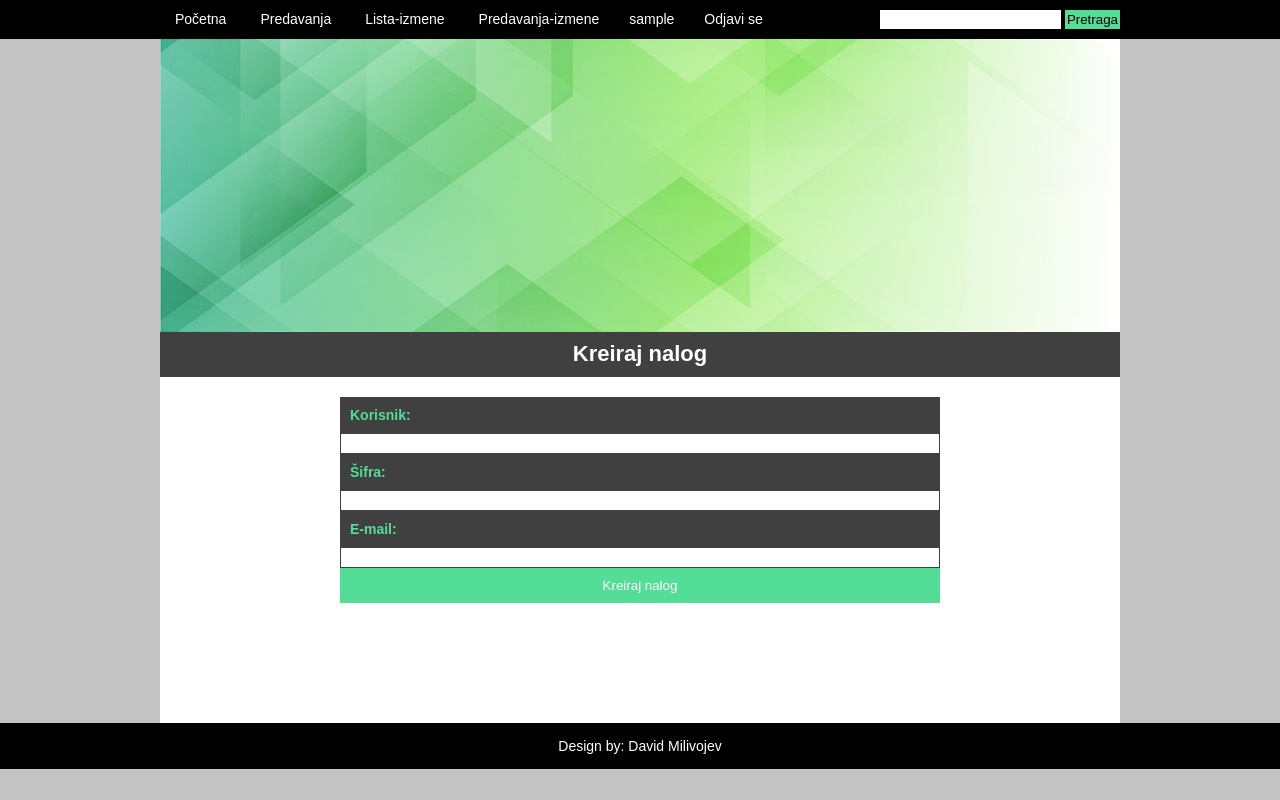
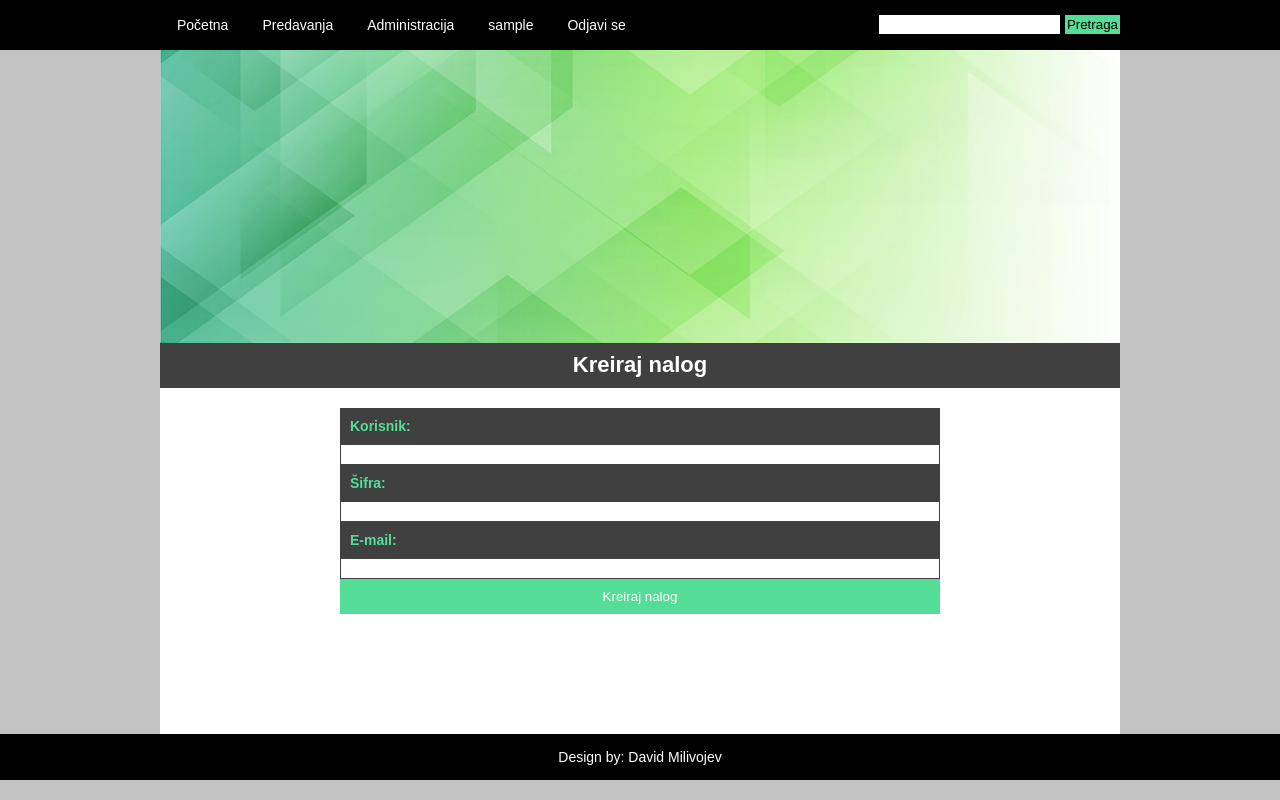
Before and after one commit to davidmilivojev/PHP-Web-App, a PHP site: page /david/createaccount.php in a window 1280 px wide. Run offline with PHP 8.4, Linux system fonts and the light colour scheme; the visitor is signed in with stand-in values (Sample User, id 1).

Commit message:
add dropdown menu:

```diff
--- a/david/css/style.css
+++ b/david/css/style.css
@@ -1,6 +1,7 @@
 *{
   margin: 0;
   padding: 0;
+  font-family: arial;
 }
 
 body{
@@ -13,26 +14,38 @@ body{
   margin: 0 auto;
 }
 
-.menu ul li{
-  display: inline;
+
+ul{
   list-style: none;
-  color: white;
-  font-family: arial;
-  font-size: 14px;
-  /*padding: 20px;*/
 }
+
+.menu > ul > li{
+  float: left;
+  position: relative;
+}
+
 .menu li a{
+  display: block;
+  padding: 17px;
   color: white;
   text-decoration: none;
-  padding: 15px;
+  background: black;
+  font-size: 14px;
 }
 
 .menu li a:hover{
   background: #54dd96;
 }
+.dropdown{
+  position: relative;
+}
+.dropdown-content{
+  display: none;
+  position: absolute;
+}
 
-.menu{
-  float: left;
+.dropdown:hover .dropdown-content{
+  display: block;
 }
 
 .search{
@@ -57,7 +70,7 @@ input{
 }
 header{
   background: black;
-  padding: 10px 0px;
+  /* padding: 10px 0px; */
 }
 .content{
   background:#FFF;
@@ -104,6 +117,15 @@ form[name="kreirajnalog"]{
   margin: 0 auto;
 
 }
+
+form[action="index.php"]{
+  width: 100%;
+  max-width: 300px;
+  float: right;
+  padding: 15px 0px;
+}
+
+
 
 input[name="username"],
 input[name="password"],
@@ -160,18 +182,26 @@ input[value="Izmeni"]{
   padding: 10px;
   border: 1px solid #404040;
 }
+
 input[value="Obriši"]{
   background: white;
   color: black;
   border: 1px solid #404040;
 }
-.konf-items{
+
+
+input[value="Izmeni"]:hover{
+  border: 1px solid white;
+}
+
+
+.access-items{
   width: 100%;
   max-width: 600px;
   margin: 0 auto;
 }
 
-.konfy{
+.access-title{
   width: 450px;
   float: left;
   border: 1px solid #404040;
@@ -191,12 +221,22 @@ input[value="Obriši"]{
 }
 
 table{
+  /* border-top: 40px solid #54dd96; */
   margin: 0 auto;
+  background: #404040;
+  padding: 10px;
+}
+
+td{
+  color: white;
 }
 
 input[value="Snimi"]{
   background: #54dd96;
   padding: 10px;
+  margin-top: 20px;
+  width: 100%;
+  max-width: 400px;
 }
 
 option,
--- a/david/list.php
+++ b/david/list.php
@@ -51,8 +51,8 @@ for ($i=0; $i<=count($data)-1;$i++)
         <h1>Administracija konferencija</h1>
         <h4 class="create-konf"><a href="create.php">Kreiranje konferencije</a></h4>
         <?php foreach($konferencije as $k): ?>
-          <div class="konf-items">
-            <h2 class="konfy">
+          <div class="access-items">
+            <h2 class="access-title">
               Naziv: <?php echo $k->get_naziv(); ?>
             </h2>
             <form alt="edit"name="edit<?php echo $k->get_idKonferencija(); ?>" method="GET" action="edit.php">
--- a/david/parts/mainmenu.php
+++ b/david/parts/mainmenu.php
@@ -1,20 +1,20 @@
 <ul>
   <li><a href="index.php">Početna</a></li>
   <li><a href="indexevent.php">Predavanja</a></li>
-  <li><a href="list.php">Lista-izmene</a></li>
     <?php
         if(!isset($_SESSION)) session_start();
   			  if (isset($_SESSION["username"]))
   			  {
-            echo "<li><a href=\"event.php\">";
-            echo "Predavanja-izmene";
-            echo "</a></li>";
+            echo "<li class=\"dropdown\">";
+            echo "<a href=\"#\">Administracija</a>";
+            echo "<ul class=\"dropdown-content\">";
+            echo "<li><a href=\"list.php\"> Konferencije </a></li>";
+            echo "<li><a href=\"event.php\"> Predavanja </a></li>";
+            echo "</ul>";
             echo "<li><a href=\"user.php\">";
             echo $_SESSION["username"];
             echo "</a></li>";
-            echo "<li><a href=\"logout.php\">";
-            echo "Odjavi se";
-            echo "</a></li>";
+            echo "<li><a href=\"logout.php\"> Odjavi se </a></li>";
   			  }
   			  else echo "<li><a href=\"login.php\">Prijavi se</a></li>";
     ?>
```
Also changed, not shown: david/edit.php (+4 -3 lines), david/editevent.php (+10 -4 lines), david/event.php (+9 -20 lines), david/indexevent.php (+5 -4 lines).
